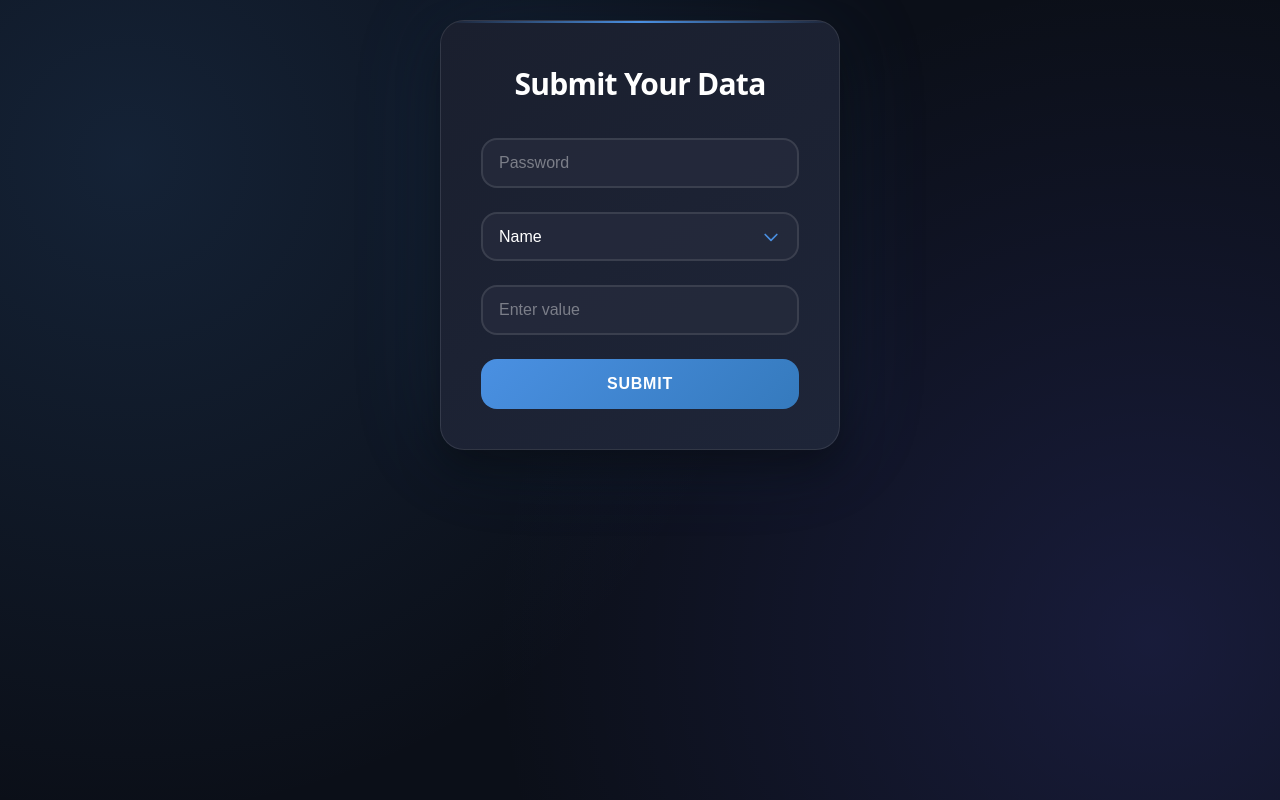
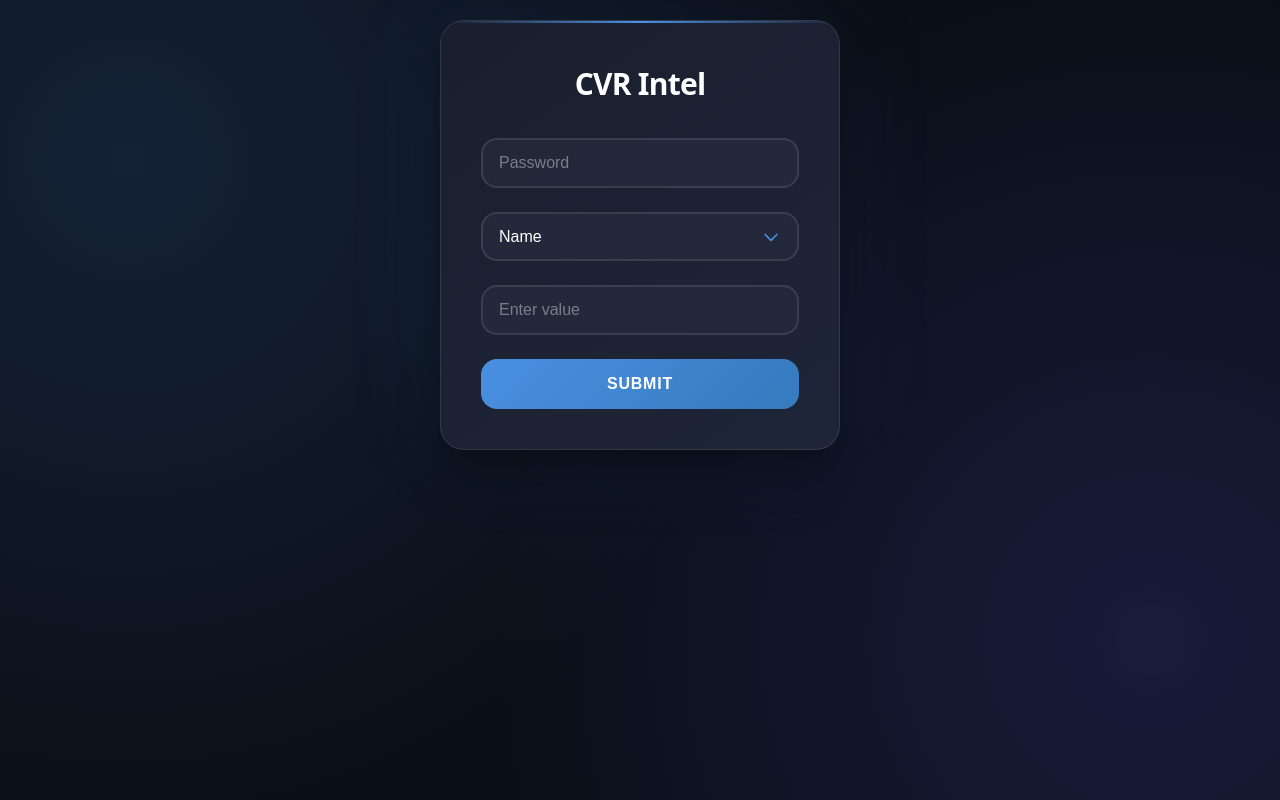
Before and after one commit to cvr-noob/cvr-noob.github.io, a plain HTML site: page intel.html in a window 1280 px wide. Drawn offline with Linux system fonts and the light colour scheme.

Commit message:
Update intel.html

```diff
--- a/intel.html
+++ b/intel.html
@@ -234,7 +234,7 @@
 </head>
 <body>
     <div class="form-container">
-        <h2>Submit Your Data</h2>
+        <h2>CVR Intel</h2>
         <form id="searchForm">
             <input type="password" name="passwd" placeholder="Password" required>
             <select id="fieldSelector" onchange="updateInputName()">
```
